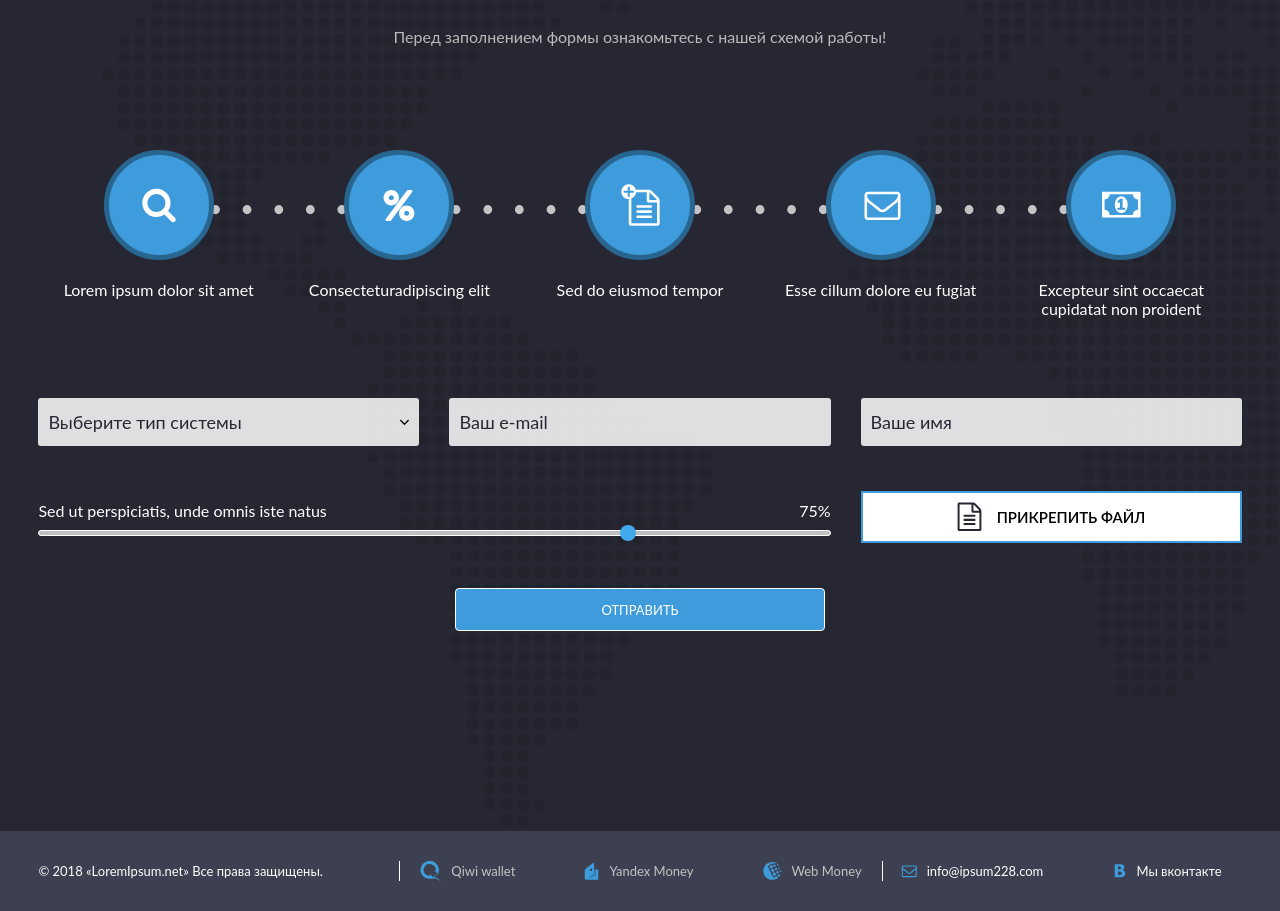
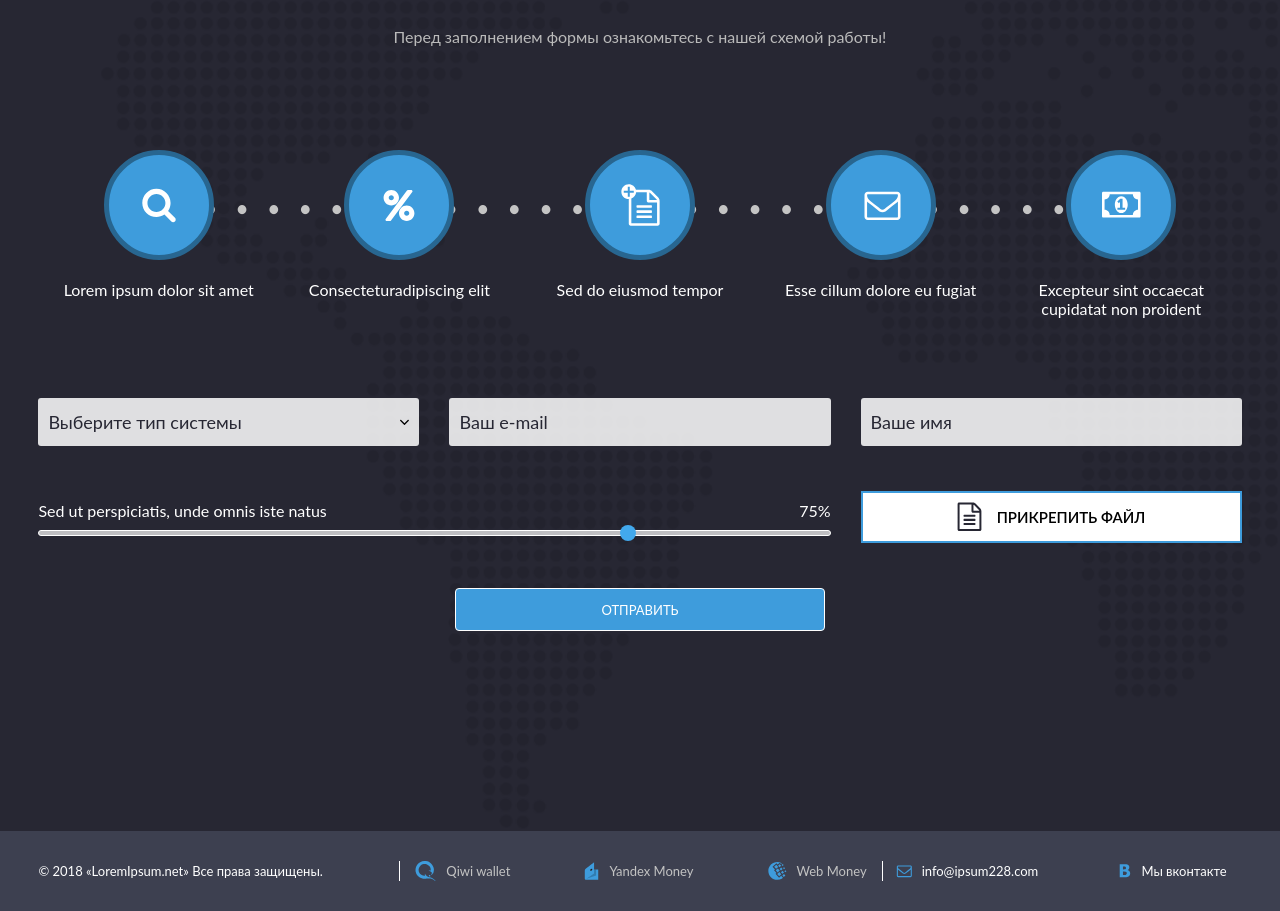
Before and after one commit to Yulia323/EmployCit, a website: page index.html in a window 1280 px wide. Shown: the part 993-1904 px from the top of the page. Drawn offline with Linux system fonts and the light colour scheme.

Commit message:
Правки

```diff
--- a/src/styles/mainPage.scss
+++ b/src/styles/mainPage.scss
@@ -225,7 +225,7 @@
   &__text {
     display: flex;
     align-items: center;
-    padding: 0 20px;
+    padding: 0 15px;
   }
 
   &__link {
--- a/src/styles/media.scss
+++ b/src/styles/media.scss
@@ -1,5 +1,5 @@
 @media (max-width: 1920px) {
-  .section-order__item::after {
+  .section-order__item::before {
     left: 125px;
   }
 }
```
Also changed, not shown: src/style.css.
